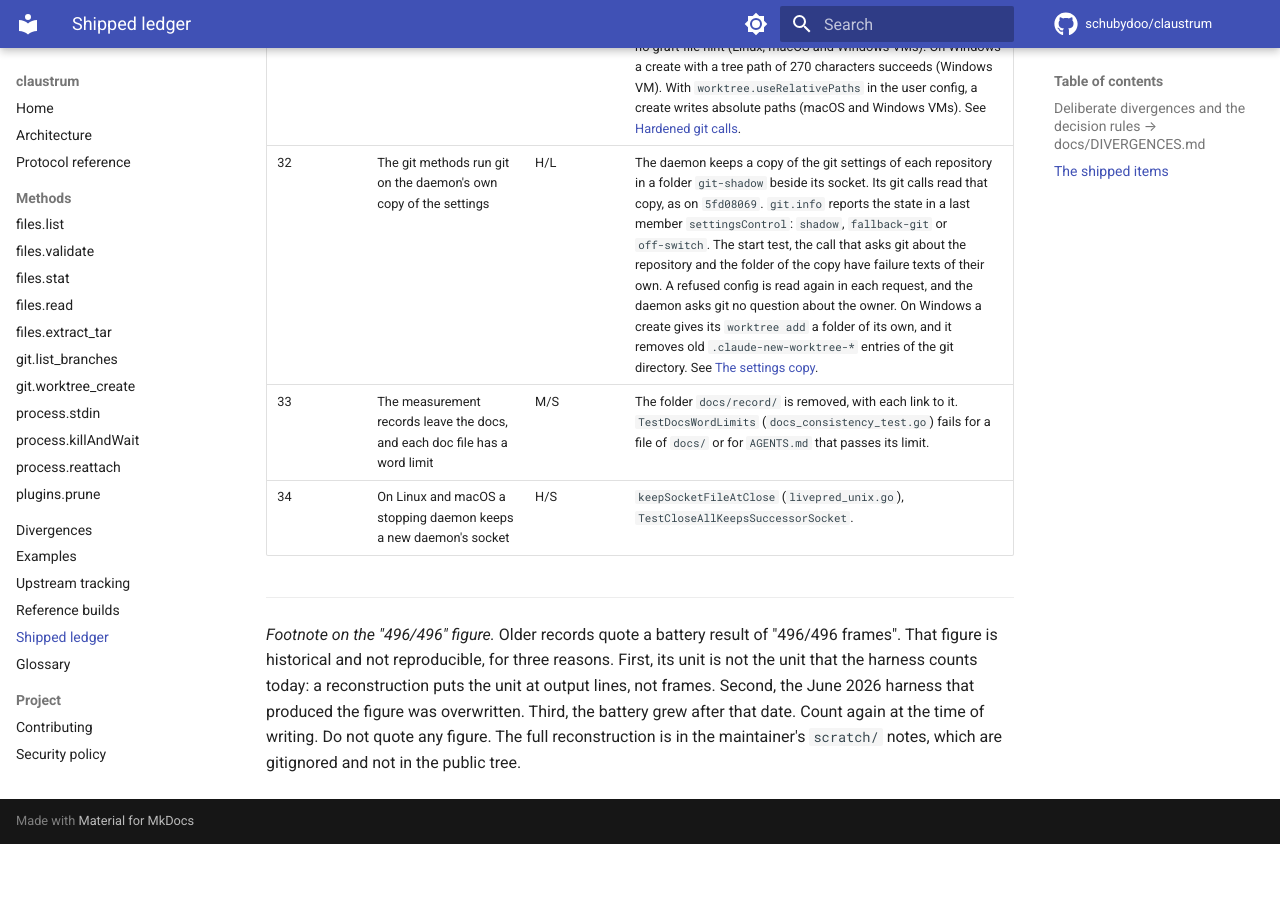
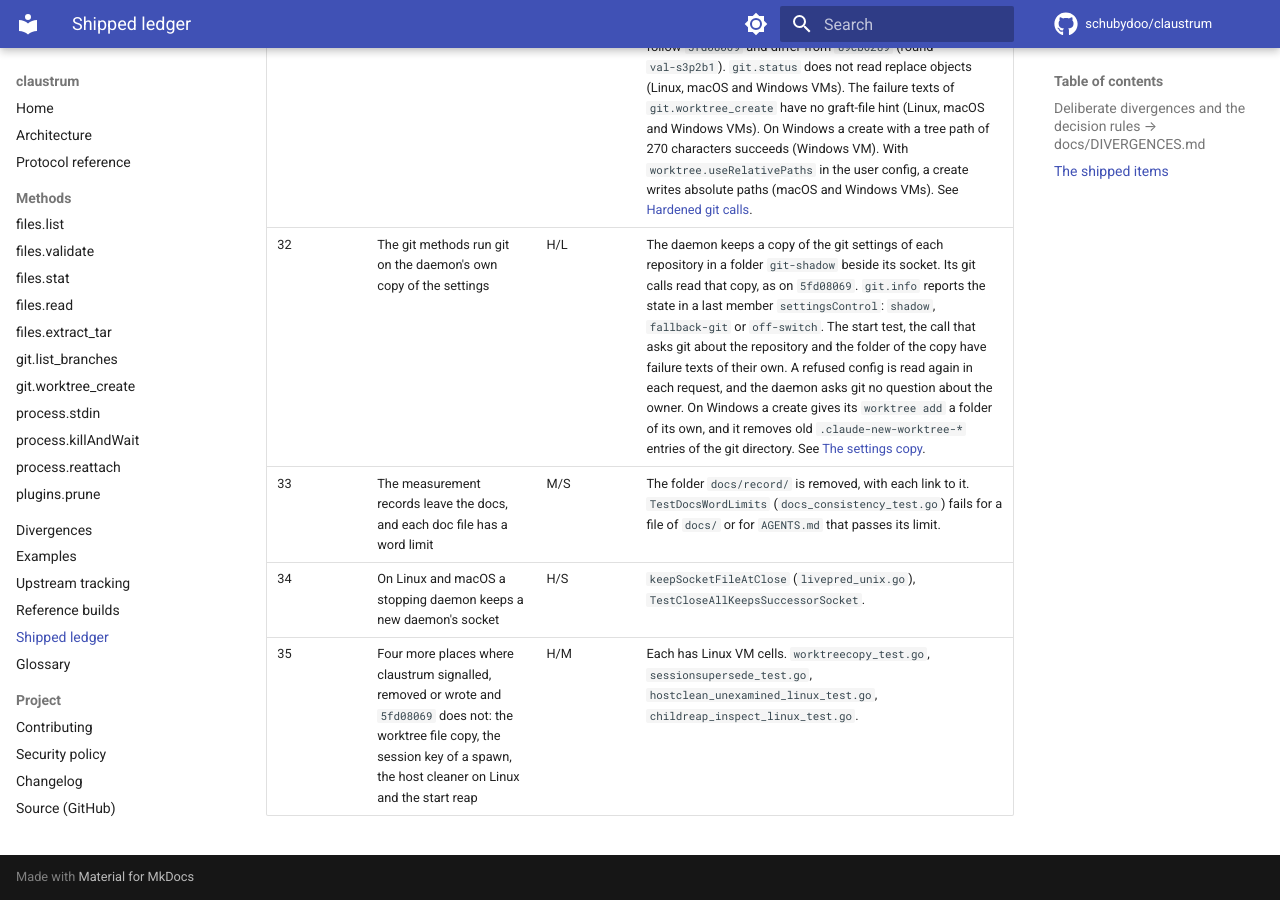
Before and after one commit to schubydoo/claustrum, an MkDocs documentation site: the page built from docs/IMPROVEMENTS.md, in a window 1280 px wide and 900 px high, scrolled down 4598 px. Built offline with MkDocs 1.6.1 and Material for MkDocs 9.7.7, drawn with Linux system fonts in a browser that asks for light colours; comment, search, counter and statistics services are not loaded; before the commit the page ends 5442 px from its top, so only the background shows below that.

Commit message:
docs: add one ledger row for four fixes and cut the footnote on an old battery figure
The row names the worktree file copy, the session key, the host cleaner and the start reap. The footnote on the 496/496 figure goes: no other text refers to it.

Co-Authored-By: Claude Opus 5.5 <noreply@anthropic.com>

```diff
--- a/docs/IMPROVEMENTS.md
+++ b/docs/IMPROVEMENTS.md
@@ -67,15 +67,4 @@ split condensed the full measurement and correction notes out of this table.
 | 32 | The git methods run git on the daemon's own copy of the settings | H/L | The daemon keeps a copy of the git settings of each repository in a folder `git-shadow` beside its socket. Its git calls read that copy, as on `5fd08069`. `git.info` reports the state in a last member `settingsControl`: `shadow`, `fallback-git` or `off-switch`. The start test, the call that asks git about the repository and the folder of the copy have failure texts of their own. A refused config is read again in each request, and the daemon asks git no question about the owner. On Windows a create gives its `worktree add` a folder of its own, and it removes old `.claude-new-worktree-*` entries of the git directory. See [The settings copy](PROTOCOL.md#the-settings-copy). |
 | 33 | The measurement records leave the docs, and each doc file has a word limit | M/S | The folder `docs/record/` is removed, with each link to it. `TestDocsWordLimits` (`docs_consistency_test.go`) fails for a file of `docs/` or for `AGENTS.md` that passes its limit. |
 | 34 | On Linux and macOS a stopping daemon keeps a new daemon's socket | H/S | `keepSocketFileAtClose` (`livepred_unix.go`), `TestCloseAllKeepsSuccessorSocket`. |
-
----
-
-*Footnote on the "496/496" figure.* Older records quote a battery result of
-"496/496 frames". That figure is historical and not reproducible, for three
-reasons. First, its unit is not the unit that the harness counts today: a
-reconstruction puts the unit at output lines, not frames. Second, the June 2026
-harness that produced the figure was overwritten. Third, the battery grew after
-that date.
-Count again at the time of writing. Do not quote any figure. The full
-reconstruction is in the maintainer's `scratch/` notes, which are gitignored and
-not in the public tree.
+| 35 | Four more places where claustrum signalled, removed or wrote and `5fd08069` does not: the worktree file copy, the session key of a spawn, the host cleaner on Linux and the start reap | H/M | Each has Linux VM cells. `worktreecopy_test.go`, `sessionsupersede_test.go`, `hostclean_unexamined_linux_test.go`, `childreap_inspect_linux_test.go`. |
```
